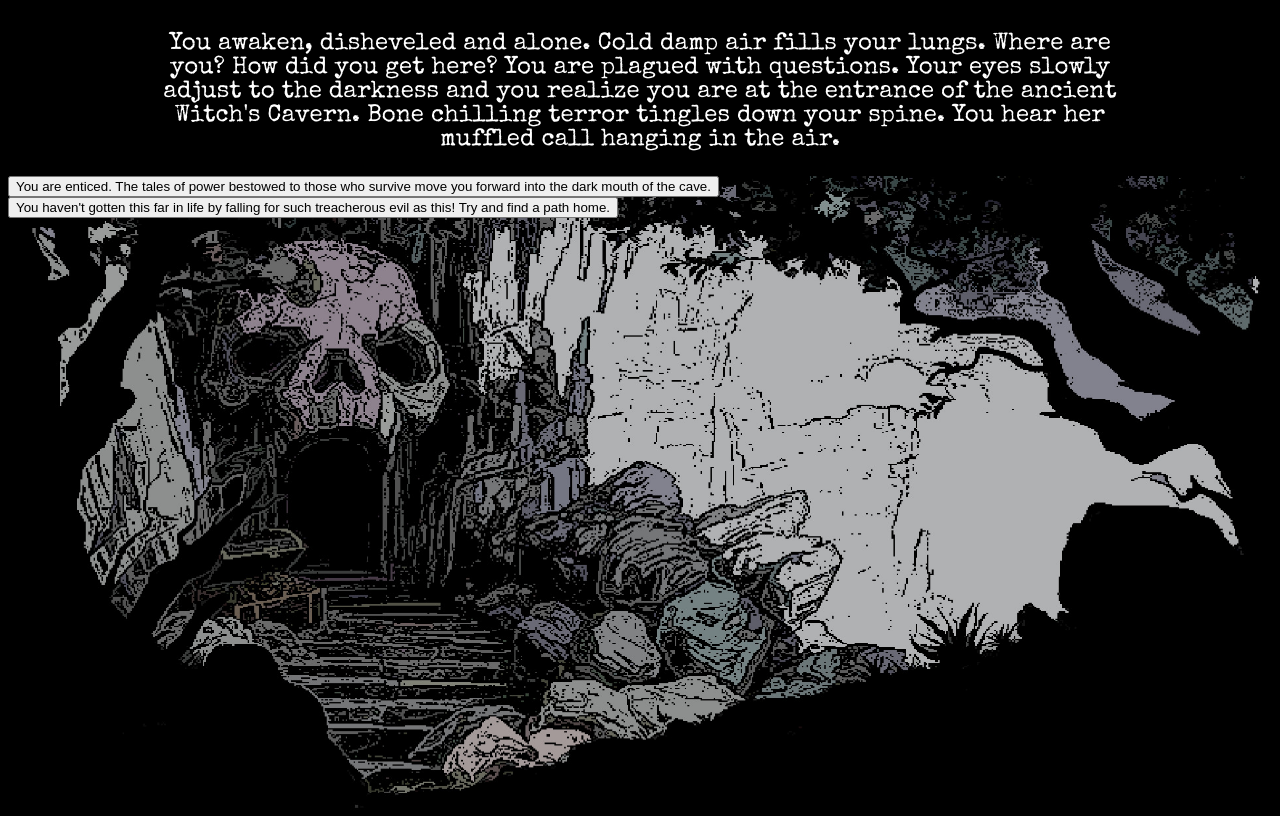
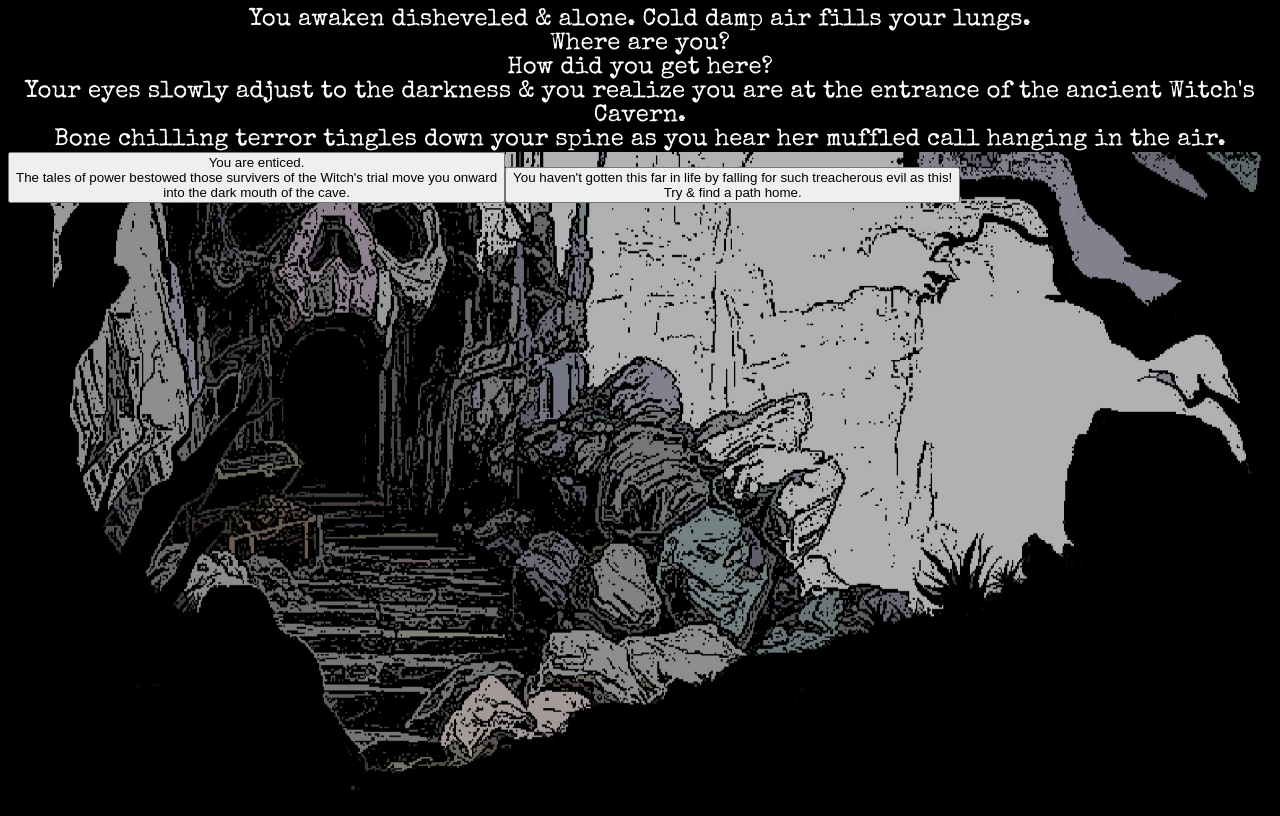
Before and after one commit to AlrightErin27/deliverable_p4, a React (Create React App) app: page /start-page in a window 1280 px wide. Built offline with nearby package versions, Linux system fonts and the light colour scheme.

Commit message:
added indented text into json

```diff
--- a/src/App.css
+++ b/src/App.css
@@ -75,7 +75,9 @@
   width: 100%;
 }
 .paragraph {
-  padding: 0 140px 0 140px;
+  /* padding: 0 140px 0 140px; */
+  white-space: pre-line;
+  max-width: 100vw;
 }
 /* Canvas Display*/
 .start-canvas {
@@ -84,3 +86,7 @@
   height: 80vh;
   background-size: 100% 100%;
 }
+.adventure-button {
+  white-space: pre-line;
+  /* width: 100px; */
+}
--- a/src/components/pages/startPage.jsx
+++ b/src/components/pages/startPage.jsx
@@ -9,13 +9,13 @@ const StartPage = () => {
   return (
     <div className="startPg-container">
       <div className="story-text">
-        <p className="paragraph">{gameState.story}</p>
+        <div className="paragraph">{gameState.story}</div>
       </div>
       <div className="start-canvas">
-        <button onClick={() => setGameState(gameState.choiceOne)}>
+        <button className="adventure-button" onClick={() => setGameState(gameState.choiceOne)}>
           {gameState.choiceOneText}
         </button>
-        <button onClick={() => setGameState(gameState.choiceTwo)}>
+        <button className="adventure-button" onClick={() => setGameState(gameState.choiceTwo)}>
           {gameState.choiceTwoText}
         </button>
       </div>
--- a/src/story/story.json
+++ b/src/story/story.json
@@ -1,36 +1,36 @@
 {
   "startStory": {
-    "story": "You awaken, disheveled and alone. Cold damp air fills your lungs. Where are you? How did you get here? You are plagued with questions. Your eyes slowly adjust to the darkness and you realize you are at the entrance of the ancient Witch's Cavern. Bone chilling terror tingles down your spine. You hear her muffled call hanging in the air.",
-    "choiceA": "You are enticed. The tales of power bestowed to those who survive move you forward into the dark mouth of the cave.",
-    "choiceB": "You haven't gotten this far in life by falling for such treacherous evil as this! Try and find a path home."
+    "story": "You awaken disheveled & alone. Cold damp air fills your lungs.\nWhere are you?\nHow did you get here?\nYour eyes slowly adjust to the darkness & you realize you are at the entrance of the ancient Witch's Cavern.\n Bone chilling terror tingles down your spine as you hear her muffled call hanging in the air.",
+    "choiceA": "You are enticed.\nThe tales of power bestowed those survivers of the Witch's trial move you onward\n into the dark mouth of the cave.",
+    "choiceB": "You haven't gotten this far in life by falling for such treacherous evil as this!\n Try & find a path home."
   },
   "aStory": {
-    "story": "Your stiff limbs propel you forward, as if possessed. The cave is pitch black as you walk down what seems to be a long corridor. Time passes, but it feels meaningless. It could have been minutes or hours. Eventually you see a dim light that's coming from a large yawning hollow. Before you is a crooked house, reaching to ceiling of the giant cavern. You can see the lights are on, someone is home.",
-    "choiceA": "You have come this far. Glory is only earned by those who seek it! Meet the witch and realize your destiny.",
-    "choiceB": "You know a trap when you see one. You are no fool! Head down the tunnel on your right. You can feel fresh air oozing from the entrance."
+    "story": "Your stiff limbs propel you forward, as if possessed.\nThe cave is pitch black as you walk down what seems to be a long corridor.\nTime passes, but it feels meaningless.\nIt could have been minutes or hours.\nEventually you see a dim light that's coming from a large yawning hollow.\nBefore you is a crooked house, reaching to ceiling of the giant cavern.\nYou can see the lights are on, someone is home.",
+    "choiceA": "You have come this far.\nGlory is only earned by those who seek it!\nMeet the Witch & realize your destiny.",
+    "choiceB": "You know a trap when you see one.\nYou are no fool!\nHead down the tunnel on your right.\nYou can feel fresh air oozing from the entrance."
   },
   "bStory": {
-    "story": "You find your way through the lush forest along an old path. As you go along you start to notice how quiet it is. Deathly quiet. There is no turning back now! You trudge on.The silence is deafening and drains your energy. You stumble and fall. As you lay there, drooling into the dirt, you hear something... someone is crying. You stand up, attempting to get your wits about you.",
-    "choiceA": "You trudge forwards, you picture a beautiful fair maiden who needs saving! You move sluggishly towards the sound. You will be a hero and you shall be rewarded with gold and treasures. You will be the champion bards write of!",
-    "choiceB": "The noise seems stark and frightening against the quiet. In your dreamy haze you see a small home unlike any dwelling you have seen before. Perhaps there you can find help for what ales you."
+    "story": "You find your way through the lush forest along an old path.\nAs you go along you start to notice how quiet it is.\nDeathly quiet.\nThere is no turning back now!\nYou trudge on.\nThe silence is deafening & drains your energy.\nYou stumble & fall.\nAs you lay there, drooling into the dirt, you hear something... someone is crying.\nYou stand up, attempting to get your wits about you.",
+    "choiceA": "You trudge forwards, you picture a fragile fair maiden who needs saving!\nYou move sluggishly towards the sound.\nYou will be a hero & shall be rewarded with gold & treasures.\n You will be the champion bards write of of centuries!",
+    "choiceB": "The noise seems stark & frightening against the quiet.\nIn your dreamy haze you see a small home unlike any dwelling you have seen before.\nPerhaps there you can find help for what ales you."
   },
   "cStory": {
-    "story": "You knock thrice upon the weathered witch's door, and it creaks open loudly. Her voice is filling your ears, warm and smooth like honey. She pulls you into a small intimate room. You can feel her presence behind you. Her boney hands clutching your shoulders harshly. 'Come to find your fortune? Look deeply into the eyes of Raydom the conqueror, who met his end here some 200 years ago in this very room!' Your attention is drawn to skull on the table surrounded by dripping candles. You gaze into the holes where the storied hero's eyes used to have been. Your bravery in the face of such ghoulish conditions is seen by Raydom. He has weighed you soul found you to be the one to carry on his quest. There is a shrill scream and your surroundings swirl away. You are now the proud owner of the renowned Vorpal Blade of Edenith, entitling you to rule the Eight Kingdoms of Halyth!",
+    "story": "You knock thrice upon the weathered Witch's door, & it creaks open loudly.\nHer voice is filling your ears, warm & smooth like honey.\nShe pulls you into a small intimate room, feeling her presence behind you.\nHer boney fingers clutching your shoulders harshly.\n'Come to find your fortune? Look deeply into the eyes of Raydom the conqueror, who met his end here some 200 years ago in this very room!'\nYour attention is drawn to skull on the table surrounded by dripping c&les.\nYou gaze into the empty sockets where the storied hero's blue eyes used to have been.\nYour bravery in the face of such ghoulish conditions is seen by Raydom.\nHe has weighed your soul & you are the chosen one to carry on his quest.\nThere is a shrill scream & your surroundings swirl away. You are now the proud owner of the renowned Vorpal Blade of Edenith, entitling you to rule the Eight Kingdoms of Halyth!",
     "choiceA": null,
     "choiceB": null
   },
   "dStory": {
-    "story": "The smell of sweet fresh air feels like a restorative tonic. You gulp it down and head away from the witch's entanglement. You walk into what seems to be a light green whimsical garden. In front of you is a large tree, teeming with life and the sweet songs of birds. Your mouth is parched. You see the glistening clear water of a pond beneath its branches. In the shallows there is a glistening golden goblet. You reach down and pull it up filled with delicious crisp crystal water. The water tastes foul in your mouth. Your cowardice has led you astray. The room was a mirage. A trap laid by the witch herself! You have been poisoned.",
+    "story": "The smell of sweet fresh air feels like a restorative tonic.\nYou gulp it down & head away from the Witch's entanglement.\nYou walk into what seems to be a light green whimsical garden.\nIn front of you is a large tree, teeming with life & the sweet songs of birds.\nYour mouth is so parched.\nYou see the glistening clear water of a pond beneath its branches.\nIn the shallows there is a glistening golden goblet.\nYou reach into they pool & pull it up filled with delicious crisp crystal water.\nIt tastes foul in your mouth!\nYour cowardice has led you astray.\nThe room was a mirage. A trap laid by the Witch herself!\nYou have been poisoned!",
     "choiceA": null,
     "choiceB": null
   },
   "eStory": {
-    "story": "Your limbs are heavy, as if filled with sand. You fall and land hard on the base of a tree. To you horror, you realize you are face to face with a large skull that reeks of dark magic. You have fallen into a witch's trap. You're surrounded by her deadly trinkets, and doomed to wait for her to come check her ensnarement.",
+    "story": "Your limbs are heavy, as if filled with sand.\nYou fall & hit hard against the base of a tree.\nTo you horror, you realize you are face to face with a large skull reeking of noxious dark magic.\nYou have fallen into a Witch's trap!\nYou're surrounded by her deadly trinkets, & doomed to wait for her to come check her ensnarement.",
     "choiceA": null,
     "choiceB": null
   },
   "fStory": {
-    "story": "You approach the house and find that is an enormous toadstool, with a chimney puffing smoke. The aroma of elderflowers in the spring, and tangy rosemary fill your nose. You regain you composure, the spell lifted. A kind Gnibbling couple greets you at the door, and fills you up a long flagon of steaming mulder spice broth. They tell you of their missing child, and after your rest you vow to bring young Gnibblet home. You found your calling!",
+    "story": "You approach the house & find that is an enormous toadstool,\nwith a chimney puffing merry smoke.\nThe aroma of neillaflowers in the spring, & tangy rosemary fill your nose.\nYou regain you composure, the spell lifted.\nA kind Gnibbling couple greets you at the home's door, & fills you up a long flagon of steaming mulder spice broth.\nThey tell you of their missing child, & after your rest you vow to bring young Gnibblet home.\nYou found your calling!",
     "choiceA": null,
     "choiceB": null
   }
```
